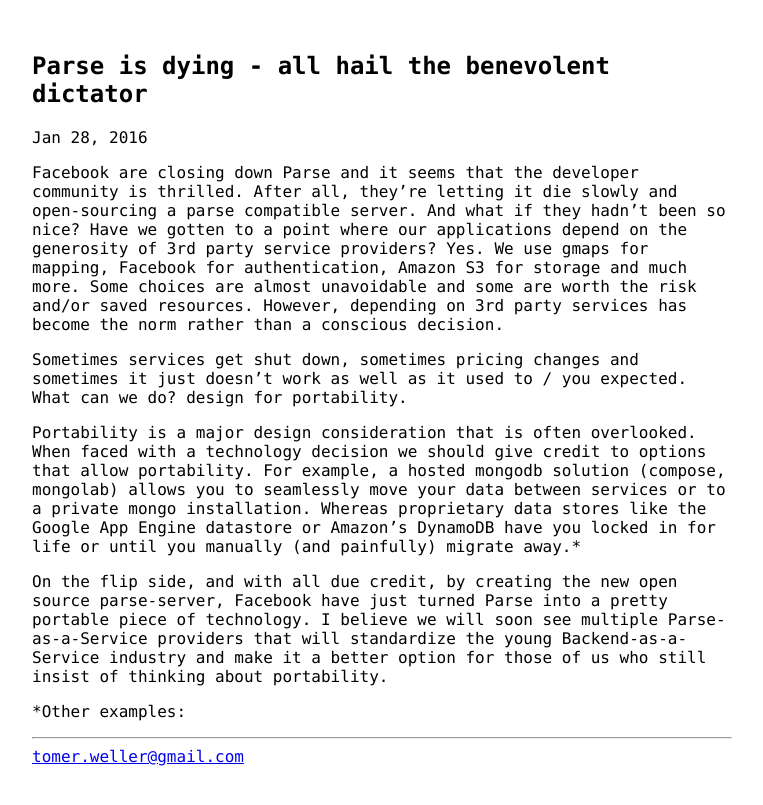
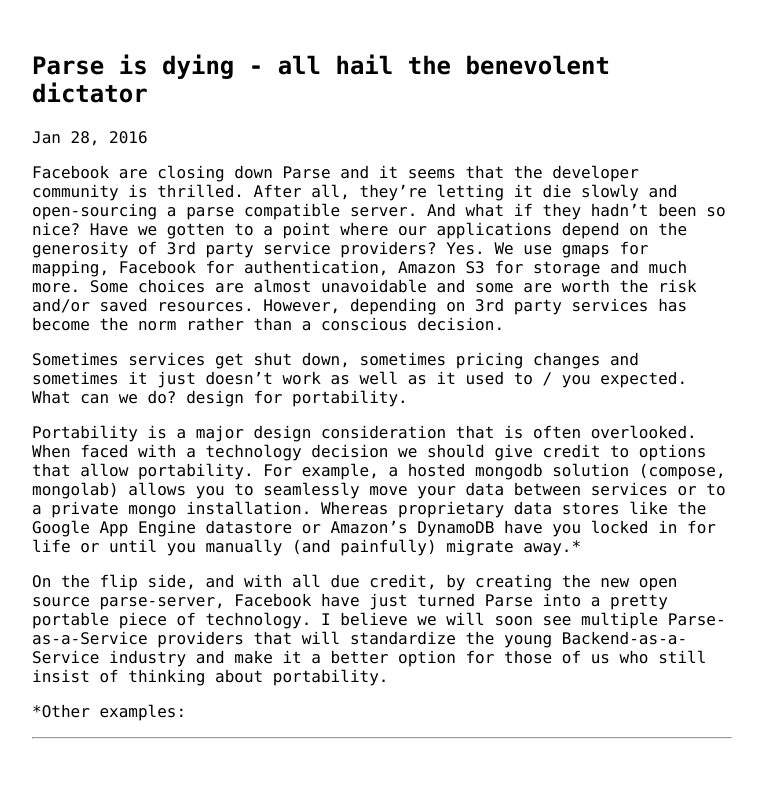
Before and after one commit to tomerweller/tomerweller.github.io, a Jekyll site: the page built from _posts/2016-01-28-parse-is-dead-hail-the-dictators.markdown, in a window 1280 px wide. Shown: the top 805 px of the page, without its empty margins (258-1021 px from the left). Built offline with Jekyll 4.4.1, drawn with Linux system fonts in a browser that asks for light colours; comment, search, counter and statistics services are not loaded; part of the change alters nothing that is shown.

```diff
--- a/_layouts/default_no_header.html
+++ b/_layouts/default_no_header.html
@@ -11,7 +11,7 @@
       </div>
     </div>
 
-    {% include footer.html %}
+    <!--{% include footer.html %}-->
 
   </body>
 
--- a/_layouts/post.html
+++ b/_layouts/post.html
@@ -12,4 +12,21 @@ layout: default_no_header
     {{ content }}
   </div>
 
+  <hr/>
+  <div id="isso-thread"></div>
+
 </article>
+
+<script data-isso=""
+        data-isso-css="true"
+        data-isso-lang="en"
+        data-isso-reply-to-self="falseg"
+        data-isso-require-email="false"
+        data-isso-max-comments-top="10"
+        data-isso-max-comments-nested="5"
+        data-isso-reveal-on-click="5"
+        data-isso-avatar="true"
+        data-isso-avatar-bg="#f0f0f0"
+        data-isso-avatar-fg="#9abf88 #5698c4 #e279a3 #9163b6 ..."
+        data-isso-vote="true"
+        src="http://isso.tomerweller.com/js/embed.min.js"></script>
```
